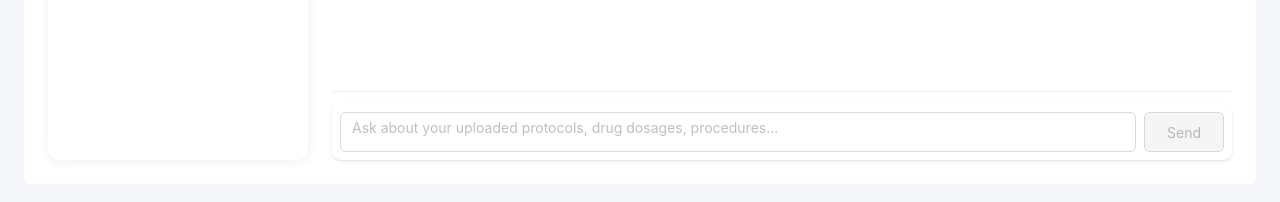
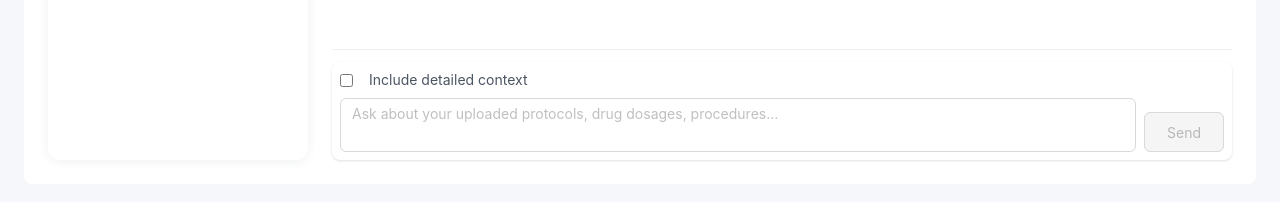
Before and after one commit to smuggypusss/AI-Chatbot, a React (Vite) app in the folder frontend/: page / in a window 1280 px wide. Shown: the part 624-826 px from the top of the page. Built offline with nearby package versions, Linux system fonts and the light colour scheme; no server answers; sample sign-in values are in the browser's storage.

Commit message:
Added enhanced context feature to ChatArea

```diff
--- a/frontend/src/components/ChatArea.jsx
+++ b/frontend/src/components/ChatArea.jsx
@@ -21,6 +21,7 @@ export default function ChatArea({ clearChatFlag, convoId, email, onNewChat }) {
   const messagesEndRef = useRef(null);
   const [followUp, setFollowUp] = useState("");
   const [sources, setSources] = useState([]);
+  const [enhanceContext, setEnhanceContext] = useState(false);
 
   // ✅ FIXED: Use environment variable for the API URL
   const API_URL = "https://ai-chatbot-production-dbae.up.railway.app";
@@ -94,6 +95,7 @@ export default function ChatArea({ clearChatFlag, convoId, email, onNewChat }) {
         user_input: input,
         email,
         convo_id: convoId,
+        enhance_context: enhanceContext,
       }),
     })
       .then((res) => {
@@ -214,6 +216,19 @@ export default function ChatArea({ clearChatFlag, convoId, email, onNewChat }) {
       </div>
       <Divider style={{ margin: "12px 0" }} />
       <div className="bg-white rounded-lg shadow p-2 flex gap-2 items-end">
+        <div className="flex flex-col gap-2 flex-1">
+          <div className="flex items-center gap-2">
+            <input
+              type="checkbox"
+              id="enhance-context"
+              checked={enhanceContext}
+              onChange={(e) => setEnhanceContext(e.target.checked)}
+              className="mr-2"
+            />
+            <label htmlFor="enhance-context" className="text-sm text-gray-600">
+              {t("Include detailed context")}
+            </label>
+          </div>
           <TextArea
             value={input}
             onChange={(e) => setInput(e.target.value)}
@@ -230,6 +245,7 @@ export default function ChatArea({ clearChatFlag, convoId, email, onNewChat }) {
             className="!h-10 flex-1"
             style={{ resize: "none" }}
           />
+        </div>
         <Button
           type="primary"
           onClick={sendMessage}
```
Lines whose indentation alone changed are shown as unchanged.
